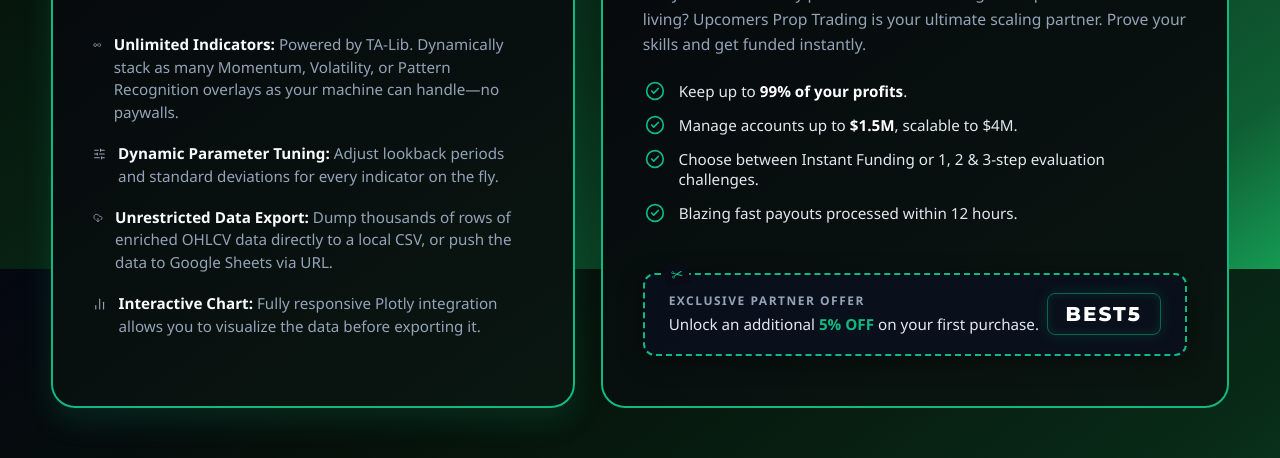
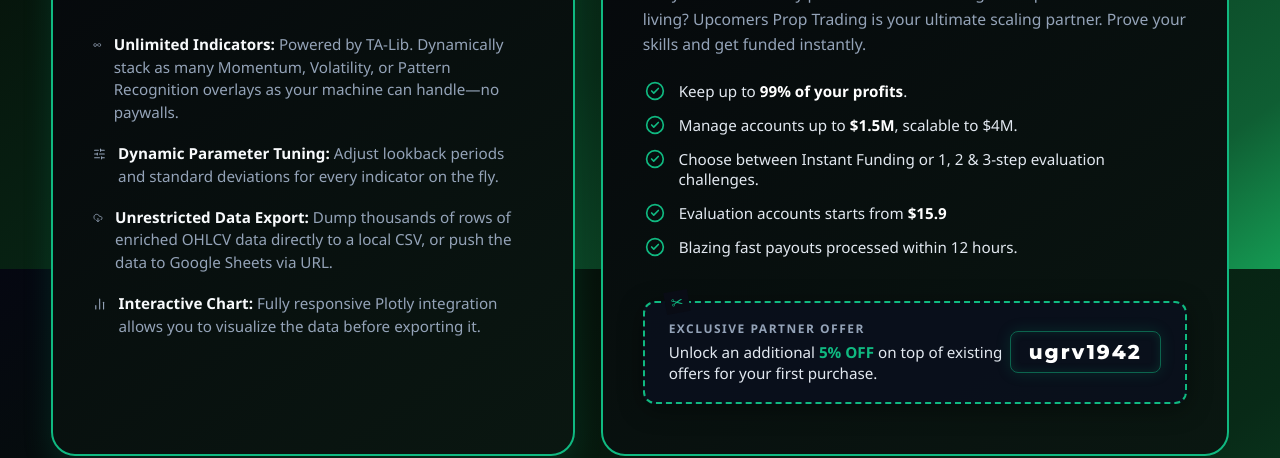
Before and after one commit to leadstack3-wq/Trading-Lab, a plain HTML site: page frontend/index.html in a window 1280 px wide. Shown: the part 531-989 px from the top of the page. Drawn offline with nearby package versions, Linux system fonts and the light colour scheme.

Commit message:
Update index.html

```diff
--- a/frontend/index.html
+++ b/frontend/index.html
@@ -378,6 +378,10 @@
                 </div>
                 <div class="upcomers-feature-item">
                     <i data-lucide="check-circle-2" style="color: var(--green-main); min-width: 20px; height: 20px; margin: 0;"></i>
+                    <span style="color: #e2e8f0; font-size: 0.95rem;">Evaluation accounts starts from <strong style="color: #fff;">$15.9</strong></span>
+                </div>
+                 <div class="upcomers-feature-item">
+                    <i data-lucide="check-circle-2" style="color: var(--green-main); min-width: 20px; height: 20px; margin: 0;"></i>
                     <span style="color: #e2e8f0; font-size: 0.95rem;">Blazing fast payouts processed within 12 hours.</span>
                 </div>
             </div>
@@ -385,9 +389,9 @@
             <div class="coupon-box">
                 <div class="coupon-text">
                     <span class="coupon-label">Exclusive Partner Offer</span>
-                    Unlock an additional <strong>5% OFF</strong> on your first purchase.
+                    Unlock an additional <strong>5% OFF</strong> on top of existing offers for your first purchase.
                 </div>
-                <div class="coupon-code">BEST5</div>
+                <div class="coupon-code">ugrv1942</div>
             </div>
         </a>
     </main>
```
